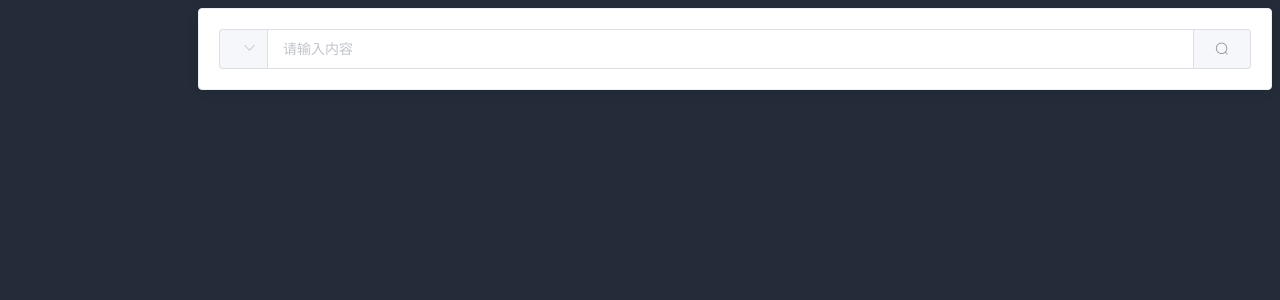
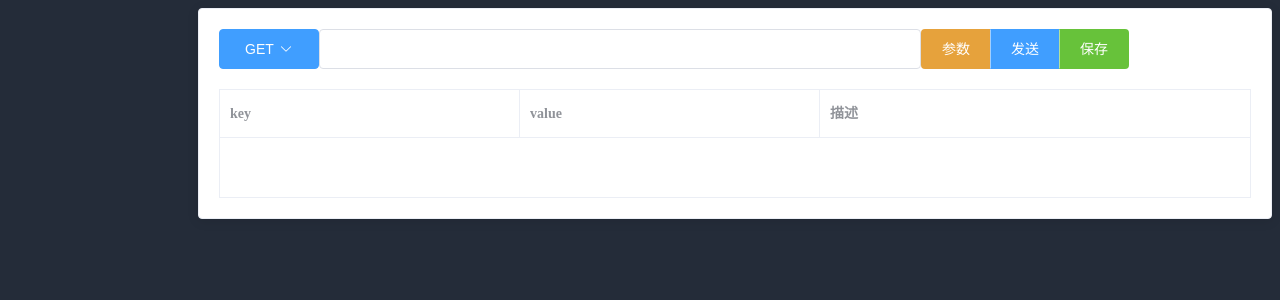
Before and after one commit to caleb-meteor/ccwwBlog, a Vue app in the folder fornt/: page /#/api in a window 1280 px wide. Shown: the top 300 px of the page. Built offline with nearby package versions, Linux system fonts and the light colour scheme.

Commit message:
API页面调整

```diff
--- a/fornt/src/view/API.vue
+++ b/fornt/src/view/API.vue
@@ -1,31 +1,57 @@
 <template>
 <div>
-<div style="width: 200px;position: absolute;left: 0px;">
-
-</div>
-<div style="margin-left: 190px;">
-  <el-card class="box-card" shadow="always">
-<el-input placeholder="请输入内容" v-model="input5" class="input-with-select">
-    <el-select v-model="select" slot="prepend" placeholder="请选择">
-      <el-option label="餐厅名" value="1"></el-option>
-      <el-option label="订单号" value="2"></el-option>
-      <el-option label="用户电话" value="3"></el-option>
-    </el-select>
-    <el-button slot="append" icon="el-icon-search"></el-button>
-  </el-input>
+  <div style="width: 200px;position: absolute;left: 0px;"></div>
+  <el-card class="box-card" shadow="always" style="margin-left: 190px;min-width: 800px">
+    <el-row>
+      <el-col :span="2" style="width: 100px;">
+        <el-dropdown>
+          <el-button type="primary" style="width: 100px;">
+            {{request.active}}<i class="el-icon-arrow-down el-icon--right"></i>
+          </el-button>
+          <el-dropdown-menu slot="dropdown">
+            <el-dropdown-item v-for="item in request.types" :key="item" v-on:click.native="active(item)">{{item}}</el-dropdown-item>
+          </el-dropdown-menu>
+        </el-dropdown>
+      </el-col>
+      <el-col :span="14">
+        <el-input v-model="request.url" placeholder=""></el-input>
+      </el-col>
+      <el-col :span="6" style="min-width: 210px;">
+        <el-button-group>
+          <el-button type="warning">参数</el-button>
+          <el-button type="primary">发送</el-button>
+          <el-button type="success">保存</el-button>
+        </el-button-group>
+    </el-col>
+  </el-row>
+  <div style="margin-top: 20px;"></div>
+    <el-table
+    :data="tableData"
+    empty-text=" "
+    border
+    style="width: 100%">
+    <el-table-column
+      prop="date"
+      label="key"
+      width="300">
+    </el-table-column>
+    <el-table-column
+      prop="name"
+      label="value"
+      width="300">
+    </el-table-column>
+    <el-table-column
+      prop="address"
+      label="描述">
+    </el-table-column>
+  </el-table>
   </el-card>
 </div>
-</div>
 </template>
-
 <script>
   export default {
     data() {
       return {
-        input3: '',
-        input4: '',
-        input5: '',
-        select: '',
         request:{
           types:['GET','POST','PUT','PATCH','DELETE'],
           active:'GET',
@@ -34,9 +60,9 @@
       }
     },
     methods: {
-        methodActive:function(type){
-            this.request.active = type;
-        }
+      active:function(item) {
+        this.request.active = item;
+      }
     }
   };
 </script>
@@ -46,7 +72,4 @@
 body{
   background-color: #fff;
 }
-.el-select .el-input {
-  width: 130px;
-}
 </style>
```
